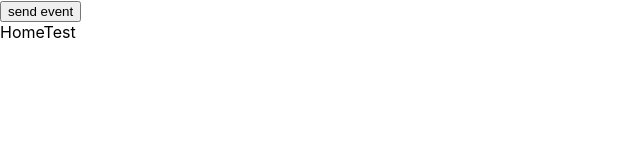
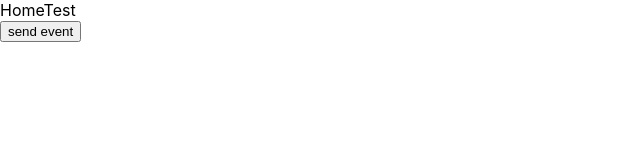
Before and after one commit to KenAniarDev/react-ga-testing, a Next.js app: page /test in a window 1280 px wide. Shown: the top 160 px of the page, without its empty margins (0-640 px from the left). Built offline with nearby package versions, Linux system fonts and the light colour scheme.

Commit message:
remove sending pageview

```diff
--- a/pages/_app.js
+++ b/pages/_app.js
@@ -23,7 +23,7 @@ export default function MyApp({ Component, pageProps }) {
     const handleRouteChange = (url, { shallow }) => {
       // REACTGA
       // Send pageview with a custom path
-      ReactGA.send({ hitType: "pageview", page: url, title: document.title });
+      // ReactGA.send({ hitType: "pageview", page: url, title: document.title });
 
       console.log(
         `App is changing to ${url} ${
--- a/pages/test.js
+++ b/pages/test.js
@@ -1,7 +1,7 @@
 import React, { useEffect } from "react";
 import ReactGA from "react-ga4";
 import Head from "next/head";
-import Link from "next/link";
+import Link from 'next/link'
 
 export default function Test() {
   useEffect(() => {
@@ -24,9 +24,6 @@ export default function Test() {
       <Head>
         <title>Test</title>
       </Head>
-      <div>
-        <button>send event</button>
-      </div>
 
       <div>
         <Link href="/">
@@ -36,6 +33,11 @@ export default function Test() {
           <a>Test</a>
         </Link>
       </div>
+
+      <div>
+        <button>send event</button>
+      </div>
+
     </>
   );
 }
```
